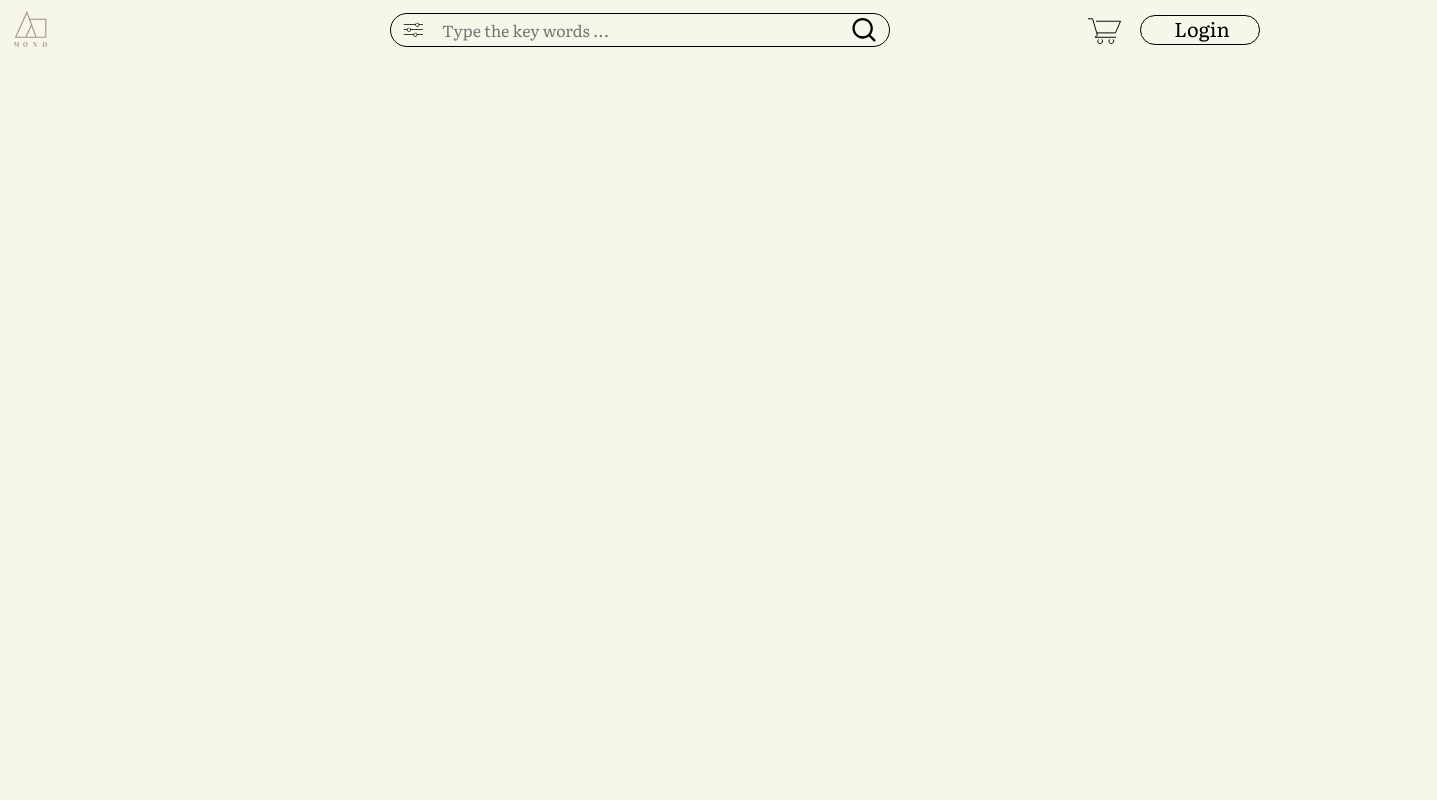
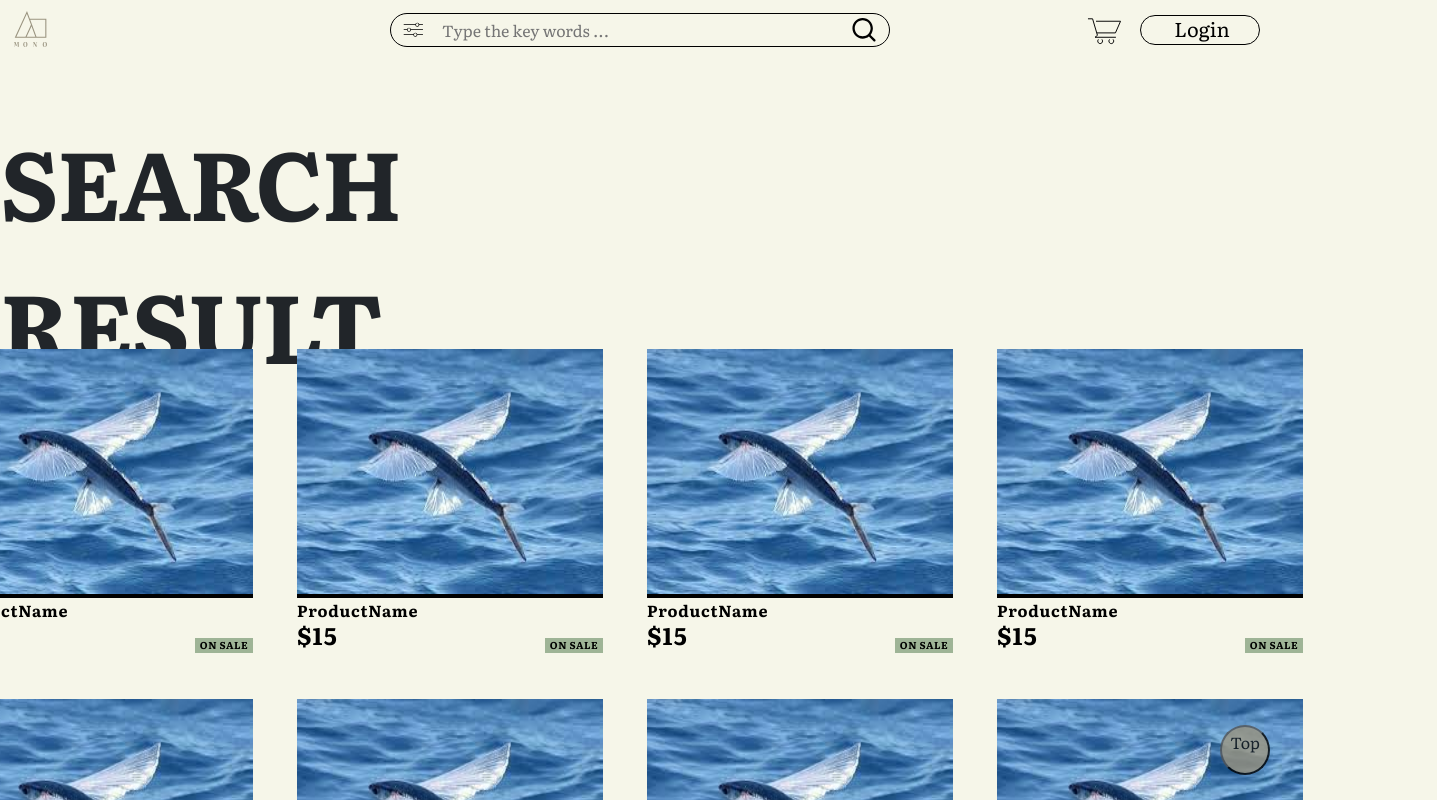
Before and after one commit to Anson892/csci3100-project, a React (Create React App) app in the folder client/: page /search in a window 1280 px wide. Shown: the top 800 px of the page, 1437 px wide, since content can reach past the window. Built offline with nearby package versions, Linux system fonts and the light colour scheme.

Commit message:
Component： ProductCard SearchResultPage Layout with InfiniteScroll

```diff
--- a/client/src/Components/ProductCard/ProductCard.css
+++ b/client/src/Components/ProductCard/ProductCard.css
@@ -25,10 +25,10 @@ border-top: 4px solid #000000;
 flex: none;
 order: 1;
 flex-grow: 0;
-
+text-decoration: none;
 }
 
-.ProductName {
+.ProductNameCard {
 position: relative;
 width: 125px;
 height: 24px;
@@ -44,7 +44,6 @@ line-height: 24px;
 display: flex;
 align-items: center;
 letter-spacing: 0.05em;
-
 color: #000000;
 }
 
@@ -70,7 +69,7 @@ color: #000000;
 
 }
 
-.ProductTag{
+.ProductTagCard{
     position: relative;
     width: 58px;
     height: 15px;
--- a/client/src/Components/ProductCard/ProductCard.jsx
+++ b/client/src/Components/ProductCard/ProductCard.jsx
@@ -1,9 +1,7 @@
 import React from "react";
 import './ProductCard.css';
+import  ProductIcon from '../../Assets/Icons/ProductIcon.jpg'
 import { Link } from 'react-router-dom';
-import  ProductIcon from '../../Assets/Icons/ProductIcon.jpg'
-
-
 // get icon
 // const product_icon = () => {
 //     return(
@@ -14,14 +12,18 @@ import  ProductIcon from '../../Assets/Icons/ProductIcon.jpg'
 export const ProductCard = () => {
     return(
         <div className='ProductCardContainer'>
-            <img src={ProductIcon} alt=""/>
+            <Link to={'/product/:1'}>
+                <div>
+                <img src={ProductIcon} alt=""/>
+                </div>
+            </Link>
             <div className='ProductInfoContainer'>
                 <div>
-                <p className='ProductName'>ProductName</p>
+                <p className='ProductNameCard'>ProductName</p>
                 <p className='ProductPrice'>$15</p>
-                <div className='ProductTag'>
+                </div>
+                <div className='ProductTagCard'>
                     <p className='onsale'>ON SALE</p>
-                </div>
                 </div>
             </div>
         </div>
--- /dev/null
+++ b/client/src/Pages/SearchResult/SearchResult.css
@@ -0,0 +1,70 @@
+.TopicContainer{
+    position: absolute;
+    width: 794px;
+    height: 143px;
+    left: 0px;
+    top: 108px;
+    display: flex;
+}
+
+.Topic{
+    font-family: 'Literata';
+    font-style: normal;
+    font-weight: 700;
+    font-size: 96px;
+    line-height: 143px;
+    display: flex;
+    letter-spacing: -0.02em;
+    text-transform: uppercase;
+}
+
+.ResultContainer{
+
+    display: flex;
+    flex-direction: row;
+    flex-wrap: wrap;
+    justify-content: flex-start;
+    align-items: start;
+    align-content: center;
+    padding: 105px;
+    gap: 350px;
+    overflow: hidden;
+
+    position: absolute;
+    width: 1595px;
+    height: 670px;
+    left: calc(50% - 1595px/2 - 0.5px);
+    top: 244px;
+}
+
+.ResultContainer::-webkit-scrollbar {
+    display: none;
+}
+
+.ProductCardContainer1{
+    position: relative;
+    display: flex;
+    flex-direction: row;
+
+    align-items: flex-start;
+
+    position: absolute;
+    width: 306px;
+    height: 311px;
+    gap: 420px;
+
+    order: 1;
+    flex-grow: 1;
+}
+
+.ProductTag{
+    position: relative;
+    width: 58px;
+    height: 15px;
+    left: 248px;
+    top: 0px;
+    background: #9bc78b;
+    display: flex;
+
+
+}
--- a/client/src/Pages/SearchResult/SearchResult.jsx
+++ b/client/src/Pages/SearchResult/SearchResult.jsx
@@ -1,16 +1,65 @@
-import React from 'react';
+import React, { useEffect, useState } from 'react';
+import "./SearchResult.css"
 import { Navbar } from '../../Components/Navbar/Navbar';
+import { ProductCard } from '../../Components/ProductCard/ProductCard';
 import { useSearchParams  } from 'react-router-dom';
+import { TopButton } from '../../Components/TopButton/TopButton'
+import InfiniteScroll from 'react-infinite-scroll-component';
+
+const  Topic = () => {
+    return(
+        <div className = 'TopicContainer'>
+            <p className='Topic'>Search Result</p>
+        </div>
+    )
+}
+
+const SortOrder = () => {
+    <></>
+}
+
+const style = {
+    border : "1px solid green",
+    margin:12,
+    padding: 8,
+}
 
 export const SearchResult = () => {
     const [searchParams, setSearchParams] = useSearchParams();
 
-    const keywords = searchParams.get('keywords')
+    const keywords = searchParams.get('keywords');
+
+    const [dataSource, setDataSource] =useState(Array.from({length:12}))
+
+    const fetchMoreData = () =>{
+        setTimeout(() => {
+            setDataSource(dataSource.concat(Array.from({length:8})))
+        }, 500);
+    }
+
+    const [hasMore, setHasMore] = useState(true);
 
     return (
-        <div>
-            <Navbar/>
-            SearchResult (Keywords = {keywords})
+        <div >
+        <Navbar/>
+        <Topic/>
+            <InfiniteScroll
+                className='ResultContainer'
+                dataLength={dataSource.length}
+                next={fetchMoreData}
+                hasMore={hasMore}
+                loader={<h4>Loading...</h4>}
+            >
+                {dataSource.map((item,index)=>{
+                    return (
+                        <div>
+                        <div><ProductCard/></div>
+                        </div>
+                    )
+                })}
+            </InfiniteScroll>
+        <TopButton/>
         </div>
+
     )
 }
```
Also changed, not shown: client/src/Assets/Icons/ProductIcon.jpg (added), 1 other file (tests, documents, lock files or other folders).
